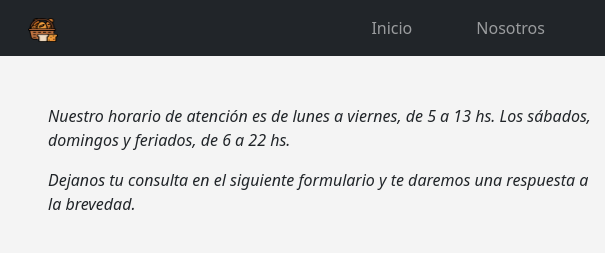
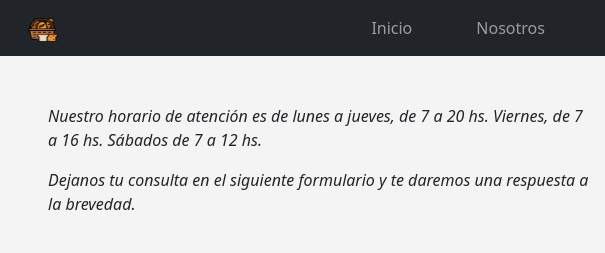
Before and after one commit to MartinAlejo/PF-Polese, a website: page pages/contacto.html in a window 1280 px wide. Shown: the top 253 px of the page, 0-605 px from the left. Drawn offline with nearby package versions, Linux system fonts and the light colour scheme.

Commit message:
Actualizo horario de atención en contacto

```diff
--- a/pages/contacto.html
+++ b/pages/contacto.html
@@ -70,7 +70,7 @@
         <div class="fadeInEntrance col col-lg-6 d-flex flex-column justify-content-center p-5 py-xxl-0 m-5 m-lg-0">
           <form method="get" class="main__form">
             <fieldset>
-              <p class="mt-0"><em>Nuestro horario de atención es de lunes a viernes, de 5 a 13 hs. Los sábados, domingos y feriados, de 6 a 22 hs. </em></p>
+              <p class="mt-0"><em>Nuestro horario de atención es de lunes a jueves, de 7 a 20 hs. Viernes, de 7 a 16 hs. Sábados de 7 a 12 hs. </em></p>
               <p class="mb-4 mt-0"><em>Dejanos tu consulta en el siguiente formulario y te daremos una respuesta a la brevedad.</em></p>
 
               <legend class="fontSizeTitle fontAlexBrush mb-3 mt-3">Contactate con nosotros</legend>
```
